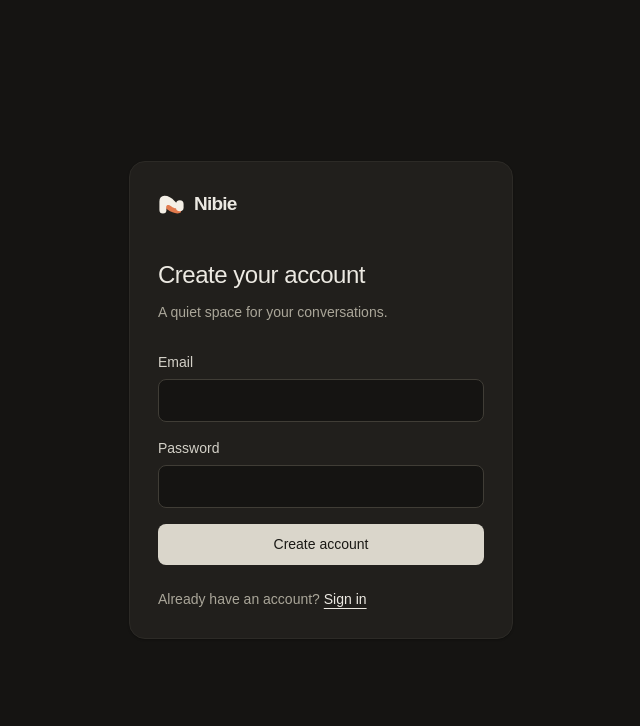
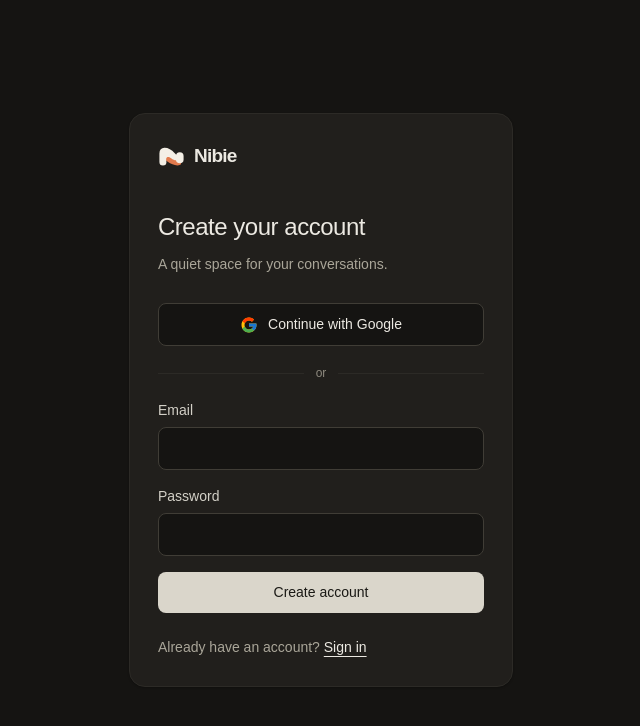
Before and after one commit to habiibullahm/general-ai-workspace, a Next.js app: page /signup in a window 1280 px wide. Shown: the top 726 px of the page, without its empty margins (319-959 px from the left). Built offline with nearby package versions, Linux system fonts and the light colour scheme.

Commit message:
feat: add Google sign-in

```diff
--- a/app/actions/auth.ts
+++ b/app/actions/auth.ts
@@ -3,10 +3,22 @@
 import { revalidatePath } from "next/cache";
 import { redirect } from "next/navigation";
 import { getPublicAppUrl } from "@/lib/config/app-url";
+import { getSupabasePublicConfig } from "@/lib/config/supabase";
 import { createSupabaseServerClient } from "@/lib/supabase/server";
 import { credentialsSchema, type AuthActionState } from "@/lib/auth/validation";
 import { SIGN_OUT_SCOPE } from "@/lib/privacy/sign-out";
 import { chatPath } from "@/lib/routes";
+
+function allowedOAuthUrl(value: string, supabaseUrl: string) {
+  try {
+    const target = new URL(value);
+    const allowed = new URL(supabaseUrl);
+    if (target.origin !== allowed.origin || !target.pathname.startsWith("/auth/v1/")) return null;
+    return target.toString();
+  } catch {
+    return null;
+  }
+}
 
 function readCredentials(formData: FormData) {
   const result = credentialsSchema.safeParse({
@@ -33,6 +45,34 @@
 
   revalidatePath("/", "layout");
   redirect(chatPath);
+}
+
+export async function signInWithGoogleAction(
+  _previousState: AuthActionState | null,
+  formData: FormData,
+): Promise<AuthActionState> {
+  if (!(formData instanceof FormData)) return { error: "Google sign-in is temporarily unavailable. Please try again later." };
+
+  let redirectUrl: string | null = null;
+
+  try {
+    const supabase = await createSupabaseServerClient();
+    const { data, error } = await supabase.auth.signInWithOAuth({
+      provider: "google",
+      options: {
+        redirectTo: new URL("/auth/callback", getPublicAppUrl()).toString(),
+        skipBrowserRedirect: true,
+        queryParams: { prompt: "select_account" },
+      },
+    });
+    const url = !error && data.url ? allowedOAuthUrl(data.url, getSupabasePublicConfig().url) : null;
+    if (!url) return { error: "Google sign-in is temporarily unavailable. Please try again later." };
+    redirectUrl = url;
+  } catch {
+    return { error: "Google sign-in is temporarily unavailable. Please try again later." };
+  }
+
+  redirect(redirectUrl);
 }
 
 export async function signUpAction(
--- a/app/auth/callback/route.ts
+++ b/app/auth/callback/route.ts
@@ -3,12 +3,14 @@
 import { createSupabaseServerClient } from "@/lib/supabase/server";
 
 export async function GET(request: Request) {
-  const code = new URL(request.url).searchParams.get("code");
+  const url = new URL(request.url);
+  const code = url.searchParams.get("code");
+  if (url.searchParams.get("error")) redirect("/login?error=oauth");
   if (!code) redirect("/login");
 
   const supabase = await createSupabaseServerClient();
   const { error } = await supabase.auth.exchangeCodeForSession(code);
 
-  if (error) redirect("/login");
+  if (error) redirect("/login?error=oauth");
   redirect(chatPath);
 }
--- a/app/globals.css
+++ b/app/globals.css
@@ -321,7 +321,14 @@
 .auth-card { width: 100%; max-width: 384px; padding: 28px; border: 1px solid var(--border); border-radius: 16px; background: var(--bg-raised); box-shadow: var(--shadow-sm); }
 .auth-title { margin: 32px 0 0; color: var(--text); font-size: 24px; font-weight: 500; letter-spacing: -.02em; }
 .auth-subtitle { margin: 8px 0 0; color: var(--text-3); font-size: 14px; line-height: 1.6; }
-.auth-form { display: flex; flex-direction: column; gap: 16px; margin-top: 28px; }
+.auth-providers { display: flex; flex-direction: column; gap: 12px; margin-top: 28px; }
+.auth-google { display: flex; align-items: center; justify-content: center; gap: 10px; width: 100%; min-height: 42px; padding: 10px 16px; border: 1px solid var(--border-strong); border-radius: 8px; background: var(--bg-app); color: var(--text); font-size: 14px; font-weight: 500; cursor: pointer; }
+.auth-google svg { flex: none; }
+.auth-google:hover:not(:disabled) { background: var(--hover); }
+.auth-google:disabled { cursor: not-allowed; opacity: .6; }
+.auth-divider { display: flex; align-items: center; gap: 12px; margin: 18px 0 0; color: var(--text-4); font-size: 12px; }
+.auth-divider::before, .auth-divider::after { content: ""; flex: 1; height: 1px; background: var(--border); }
+.auth-form { display: flex; flex-direction: column; gap: 16px; margin-top: 18px; }
 .auth-field { display: flex; flex-direction: column; gap: 6px; }
 .auth-field label { color: var(--text-2); font-size: 14px; font-weight: 500; }
 .auth-field input { width: 100%; padding: 10px 12px; border: 1px solid var(--border-strong); border-radius: 8px; background: var(--bg-app); color: var(--text); font-size: 14px; outline: none; }
--- a/app/login/page.tsx
+++ b/app/login/page.tsx
@@ -1,6 +1,7 @@
 import { getProductName } from "@/lib/config/branding";
 import { AuthForm } from "@/components/auth-form";
 
-export default function LoginPage() {
-  return <AuthForm mode="sign-in" productName={getProductName()} />;
+export default async function LoginPage({ searchParams }: { searchParams: Promise<{ error?: string }> }) {
+  const params = await searchParams;
+  return <AuthForm mode="sign-in" oauthError={params.error === "oauth"} productName={getProductName()} />;
 }
--- a/components/auth-form.tsx
+++ b/components/auth-form.tsx
@@ -2,16 +2,18 @@
 
 import { useActionState } from "react";
 import Link from "next/link";
-import { signInAction, signUpAction } from "@/app/actions/auth";
+import { signInAction, signInWithGoogleAction, signUpAction } from "@/app/actions/auth";
 import { Brand } from "@/components/brand";
 import type { AuthActionState } from "@/lib/auth/validation";
 
-type Props = { mode: "sign-in" | "sign-up"; productName: string };
+type Props = { mode: "sign-in" | "sign-up"; productName: string; oauthError?: boolean };
 
-export function AuthForm({ mode, productName }: Props) {
+export function AuthForm({ mode, productName, oauthError = false }: Props) {
   const isSignUp = mode === "sign-up";
   const action = isSignUp ? signUpAction : signInAction;
   const [state, formAction, pending] = useActionState<AuthActionState | null, FormData>(action, null);
+  const [googleState, googleAction, googlePending] = useActionState<AuthActionState | null, FormData>(signInWithGoogleAction, null);
+  const busy = pending || googlePending;
 
   return (
     <main className="auth-page">
@@ -19,6 +21,16 @@
         <Brand href="/" label={productName} />
         <h1 className="auth-title">{isSignUp ? "Create your account" : "Sign in"}</h1>
         <p className="auth-subtitle">{isSignUp ? "A quiet space for your conversations." : "Continue to your workspace."}</p>
+
+        <form action={googleAction} className="auth-providers">
+          {googleState?.error && <p role="alert" className="auth-error">{googleState.error}</p>}
+          {!googleState?.error && oauthError && <p role="alert" className="auth-error">Sign-in could not be completed. Please try again.</p>}
+          <button className="auth-google" disabled={busy} type="submit">
+            <GoogleMark />
+            {googlePending ? "Please wait…" : "Continue with Google"}
+          </button>
+        </form>
+        <p className="auth-divider">or</p>
 
         <form action={formAction} className="auth-form">
           <div className="auth-field">
@@ -31,7 +43,7 @@
           </div>
           {state?.error && <p role="alert" className="auth-error">{state.error}</p>}
           {state?.message && <p role="status" className="auth-message">{state.message}</p>}
-          <button className="auth-submit" disabled={pending} type="submit">
+          <button className="auth-submit" disabled={busy} type="submit">
             {pending ? "Please wait…" : isSignUp ? "Create account" : "Sign in"}
           </button>
         </form>
@@ -44,3 +56,14 @@
     </main>
   );
 }
+
+function GoogleMark() {
+  return (
+    <svg aria-hidden="true" viewBox="0 0 48 48" width="18" height="18">
+      <path fill="#FFC107" d="M43.611 20.083H42V20H24v8h11.303C33.654 32.657 29.223 36 24 36c-6.627 0-12-5.373-12-12s5.373-12 12-12c3.059 0 5.842 1.154 7.961 3.039l5.657-5.657C34.046 6.053 29.268 4 24 4 12.955 4 4 12.955 4 24s8.955 20 20 20 20-8.955 20-20c0-1.341-.138-2.65-.389-3.917z" />
+      <path fill="#FF3D00" d="M6.306 14.691l6.571 4.819C14.655 15.108 18.961 12 24 12c3.059 0 5.842 1.154 7.961 3.039l5.657-5.657C34.046 6.053 29.268 4 24 4 16.318 4 9.656 8.337 6.306 14.691z" />
+      <path fill="#4CAF50" d="M24 44c5.166 0 9.86-1.977 13.409-5.192l-6.19-5.238A11.91 11.91 0 0 1 24 36c-5.202 0-9.619-3.317-11.283-7.946l-6.522 5.025C9.505 39.556 16.227 44 24 44z" />
+      <path fill="#1976D2" d="M43.611 20.083H42V20H24v8h11.303a12.04 12.04 0 0 1-4.087 5.571l.003-.002 6.19 5.238C36.971 39.205 44 34 44 24c0-1.341-.138-2.65-.389-3.917z" />
+    </svg>
+  );
+}
```
